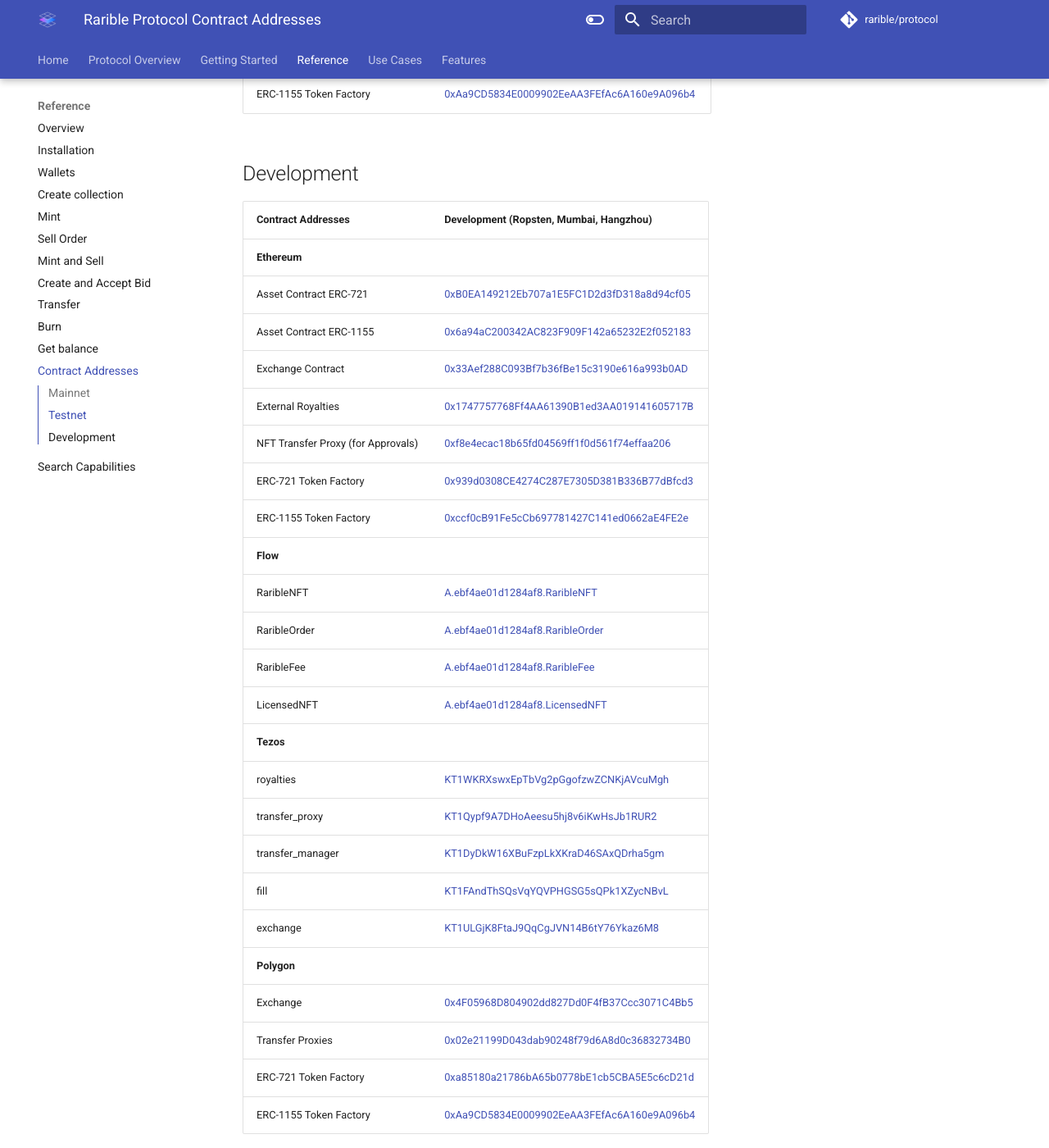
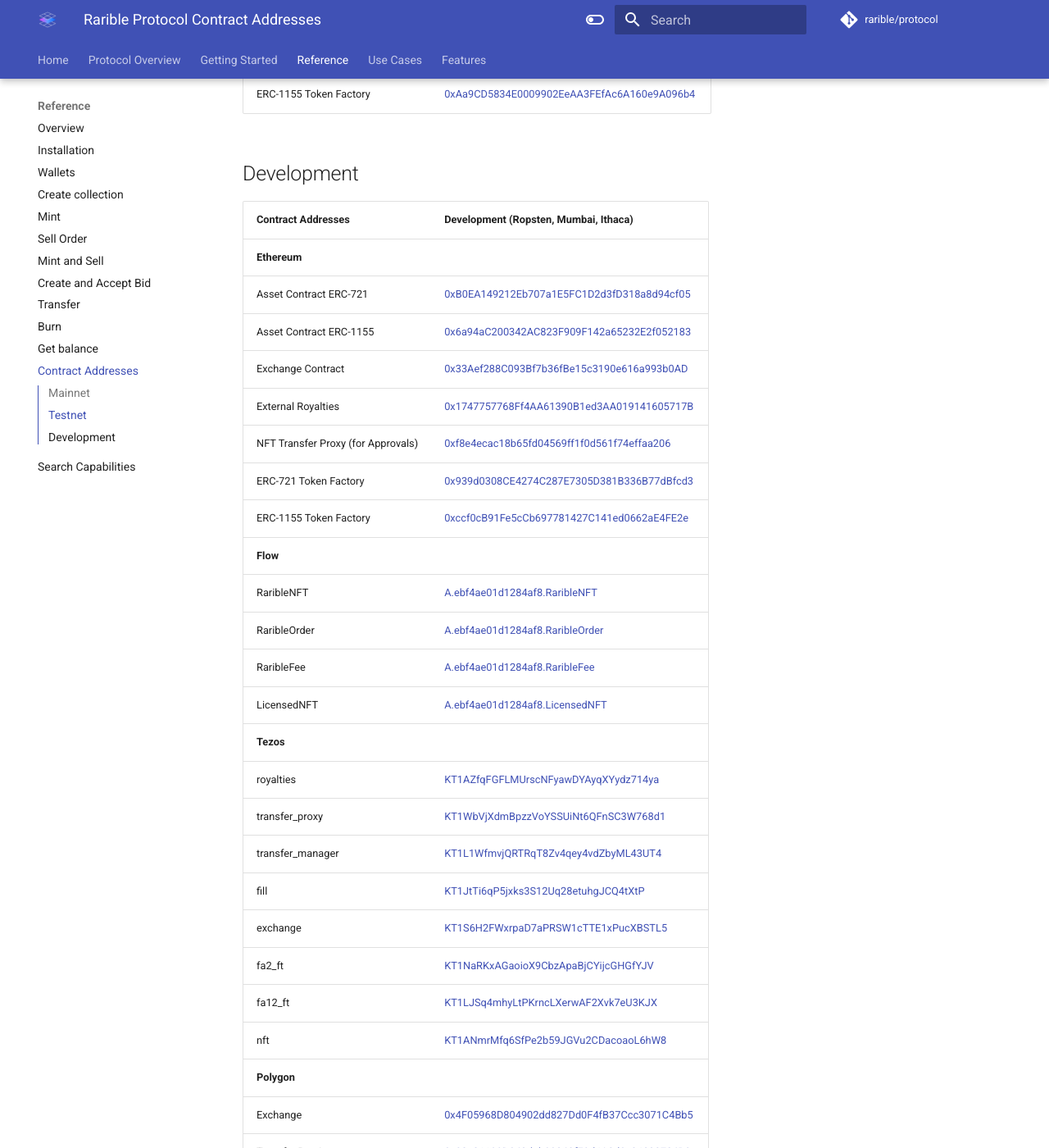
Before and after one commit to rarible/protocol, an MkDocs documentation site: the page built from docs/reference/contract-addresses.md, in a window 1280 px wide and 1400 px high, scrolled down 2360 px. Shown: the whole window at 82% size. Built offline with MkDocs 1.6.1 and Material for MkDocs 9.7.7, drawn with Linux system fonts in a browser that asks for light colours; comment, search, counter and statistics services are not loaded.

Commit message:
Tezos test-net changed from Hangzhou to Ithaca. Contract addresses updated

```diff
--- a/docs/reference/contract-addresses.md
+++ b/docs/reference/contract-addresses.md
@@ -62,7 +62,7 @@
 
 ## Development
 
-| Contract Addresses                 | Development (Ropsten, Mumbai, Hangzhou)                                                                                         |
+| Contract Addresses                 | Development (Ropsten, Mumbai, Ithaca)                                                                                         |
 |------------------------------------|---------------------------------------------------------------------------------------------------------------------------------|
 | **Ethereum**                       |                                                                                                                                 |
 | Asset Contract ERC-721             | [0xB0EA149212Eb707a1E5FC1D2d3fD318a8d94cf05](https://ropsten.etherscan.io/address/0xB0EA149212Eb707a1E5FC1D2d3fD318a8d94cf05)   |
@@ -78,11 +78,14 @@
 | RaribleFee                         | [A.ebf4ae01d1284af8.RaribleFee](https://testnet.flowscan.org/contract/A.ebf4ae01d1284af8.RaribleFee)                            |
 | LicensedNFT                        | [A.ebf4ae01d1284af8.LicensedNFT](https://testnet.flowscan.org/contract/A.ebf4ae01d1284af8.LicensedNFT)                          |
 | **Tezos**                          |                                                                                                                                 |
-| royalties                          | [KT1WKRXswxEpTbVg2pGgofzwZCNKjAVcuMgh](https://hangzhou2net.tzkt.io/KT1WKRXswxEpTbVg2pGgofzwZCNKjAVcuMgh)                       |
-| transfer_proxy                     | [KT1Qypf9A7DHoAeesu5hj8v6iKwHsJb1RUR2](https://hangzhou2net.tzkt.io/KT1Qypf9A7DHoAeesu5hj8v6iKwHsJb1RUR2)                       |
-| transfer_manager                   | [KT1DyDkW16XBuFzpLkXKraD46SAxQDrha5gm](https://hangzhou2net.tzkt.io/KT1DyDkW16XBuFzpLkXKraD46SAxQDrha5gm)                       |
-| fill                               | [KT1FAndThSQsVqYQVPHGSG5sQPk1XZycNBvL](https://hangzhou2net.tzkt.io/KT1FAndThSQsVqYQVPHGSG5sQPk1XZycNBvL)                       |
-| exchange                           | [KT1ULGjK8FtaJ9QqCgJVN14B6tY76Ykaz6M8](https://hangzhou2net.tzkt.io/KT1ULGjK8FtaJ9QqCgJVN14B6tY76Ykaz6M8)                       |
+| royalties                          | [KT1AZfqFGFLMUrscNFyawDYAyqXYydz714ya](https://ithacanet.tzkt.io/KT1AZfqFGFLMUrscNFyawDYAyqXYydz714ya)                       |
+| transfer_proxy                     | [KT1WbVjXdmBpzzVoYSSUiNt6QFnSC3W768d1](https://ithacanet.tzkt.io/KT1WbVjXdmBpzzVoYSSUiNt6QFnSC3W768d1)                       |
+| transfer_manager                   | [KT1L1WfmvjQRTRqT8Zv4qey4vdZbyML43UT4](https://ithacanet.tzkt.io/KT1L1WfmvjQRTRqT8Zv4qey4vdZbyML43UT4)                       |
+| fill                               | [KT1JtTi6qP5jxks3S12Uq28etuhgJCQ4tXtP](https://ithacanet.tzkt.io/KT1JtTi6qP5jxks3S12Uq28etuhgJCQ4tXtP)                       |
+| exchange                           | [KT1S6H2FWxrpaD7aPRSW1cTTE1xPucXBSTL5](https://ithacanet.tzkt.io/KT1S6H2FWxrpaD7aPRSW1cTTE1xPucXBSTL5)                       |
+| fa2_ft                             | [KT1NaRKxAGaoioX9CbzApaBjCYijcGHGfYJV](https://ithacanet.tzkt.io/KT1NaRKxAGaoioX9CbzApaBjCYijcGHGfYJV)                       |
+| fa12_ft                            | [KT1LJSq4mhyLtPKrncLXerwAF2Xvk7eU3KJX](https://ithacanet.tzkt.io/KT1LJSq4mhyLtPKrncLXerwAF2Xvk7eU3KJX)                       |
+| nft                                | [KT1ANmrMfq6SfPe2b59JGVu2CDacoaoL6hW8](https://ithacanet.tzkt.io/KT1ANmrMfq6SfPe2b59JGVu2CDacoaoL6hW8)                       |
 | **Polygon**                        |                                                                                                                                 |
 | Exchange                           | [0x4F05968D804902dd827Dd0F4fB37Ccc3071C4Bb5](https://mumbai.polygonscan.com/address/0x4F05968D804902dd827Dd0F4fB37Ccc3071C4Bb5) |
 | Transfer Proxies                   | [0x02e21199D043dab90248f79d6A8d0c36832734B0](https://mumbai.polygonscan.com/address/0x02e21199D043dab90248f79d6A8d0c36832734B0) |
```
